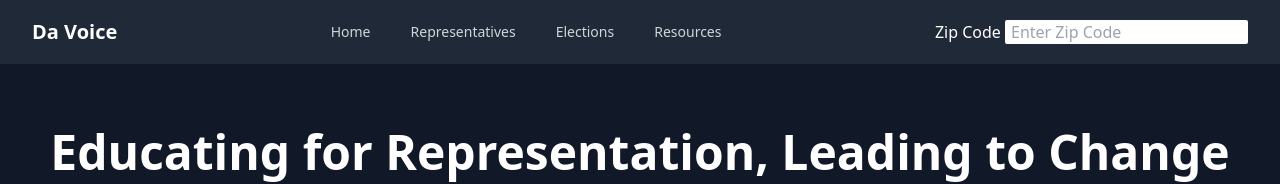
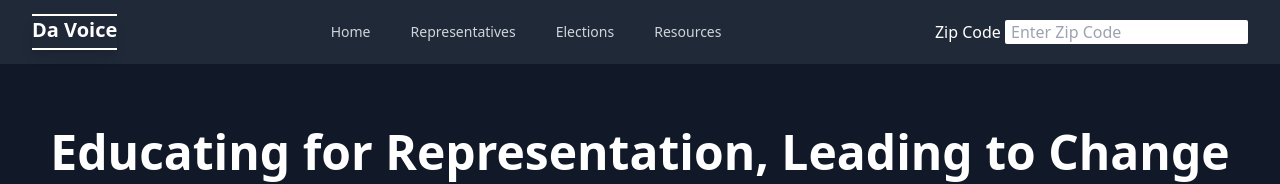
Before and after one commit to shwaygrr/da-voice, a React (Vite) app in the folder da-voice-frontend/: page / in a window 1280 px wide. Shown: the top 184 px of the page. Built offline with nearby package versions, Linux system fonts and the light colour scheme; no server answers.

Commit message:
style logo

```diff
--- a/da-voice-frontend/src/routes/Layout.jsx
+++ b/da-voice-frontend/src/routes/Layout.jsx
@@ -70,7 +70,9 @@ const Layout = () => {
           <div className="relative flex items-center justify-between h-16">
             <div className="flex-shrink-0">
               <Link to="/">
-                <h1 className="text-white font-bold text-xl">Da Voice</h1>
+              <h1 className="text-white font-bold text-xl border-b-2 border-t-2 border-white pb-1 shadow-lg">
+                Da Voice
+              </h1>
               </Link>
             </div>
             <div className="flex space-x-4 mx-auto">
```
